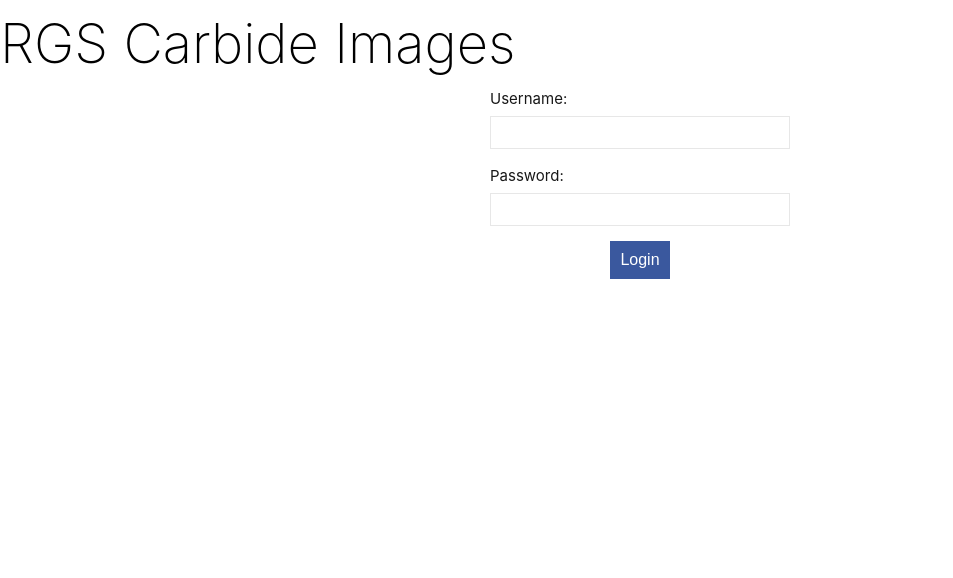
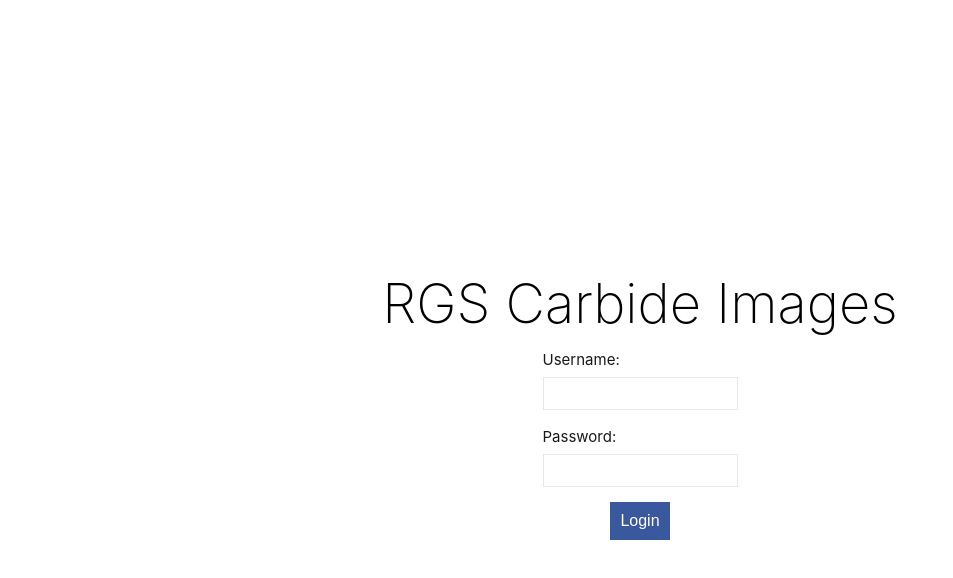
Before and after one commit to rancher-government-carbide/carbide-registry-dashboard, a Nuxt app: page / in a window 1280 px wide. Shown: the top 578 px of the page, without its empty margins (0-953 px from the left). Built offline with nearby package versions, Linux system fonts and the light colour scheme.

Commit message:
update(css): center login page content

```diff
--- a/pages/index.vue
+++ b/pages/index.vue
@@ -1,6 +1,16 @@
 <template>
-  <div>
+  <div class="page-container">
       <loginTitle title="RGS Carbide Images"/>
       <loginForm/>
   </div>
 </template>
+
+<style scoped>
+.page-container {
+    display: flex;
+    flex-direction: column;
+    align-items: center;
+    justify-content: center;
+    height: 100vh;
+}
+</style>
```
